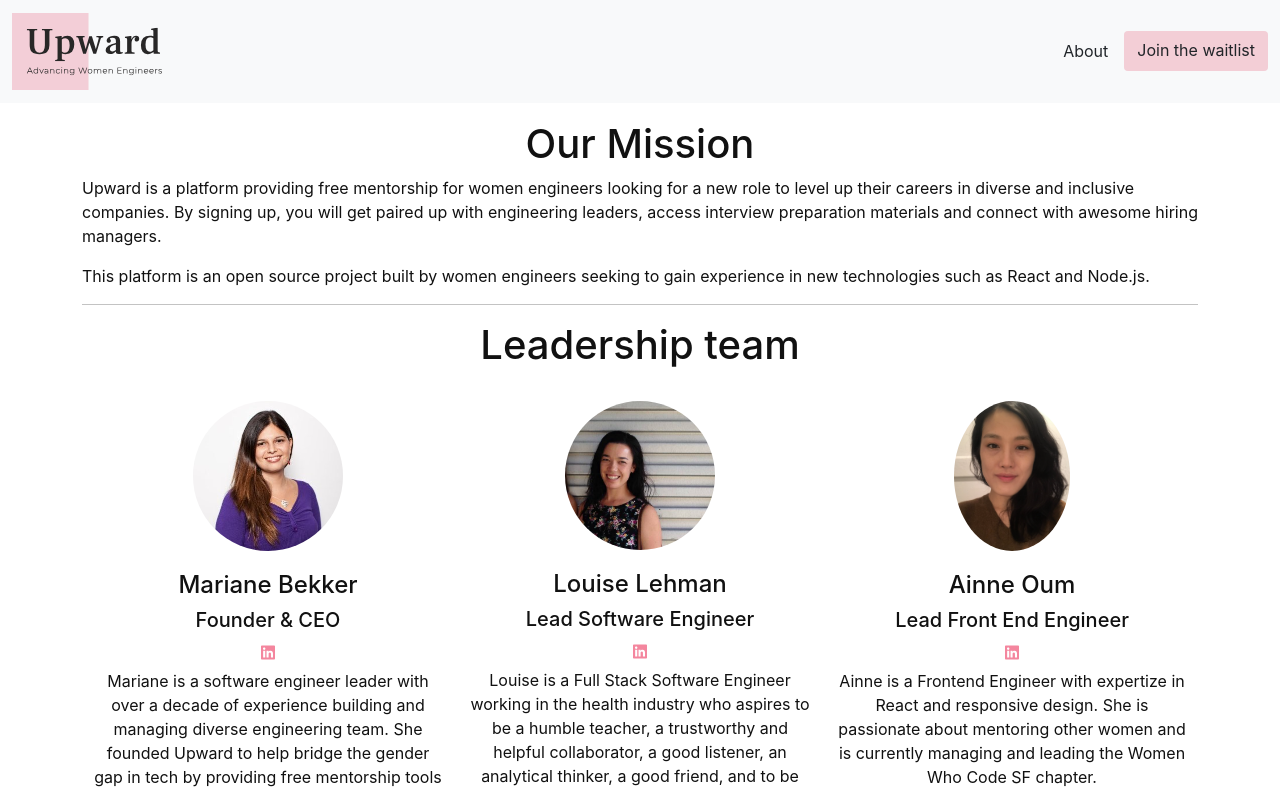
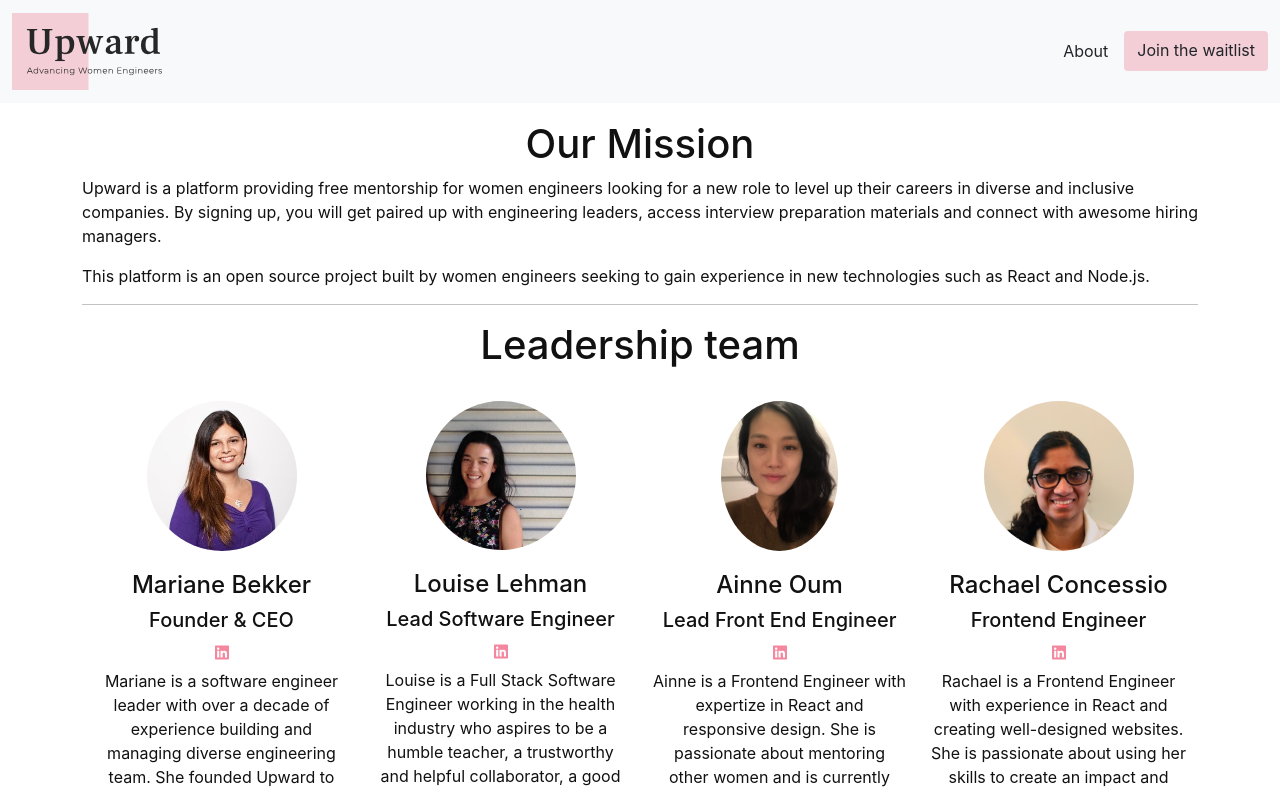
Before and after one commit to upward-dev/Upward, a Next.js app: page /about in a window 1280 px wide. Shown: the top 791 px of the page. Built offline with nearby package versions, Linux system fonts and the light colour scheme.

Commit message:
updated about section

```diff
--- a/pages/about.tsx
+++ b/pages/about.tsx
@@ -33,6 +33,7 @@ function About() {
               role="Founder &amp; CEO"
               linkedin="https://www.linkedin.com/in/marianebekker/"
               bio="Mariane is a software engineer leader with over a decade of experience building and managing diverse engineering team. She founded Upward to help bridge the gender gap in tech by providing free mentorship tools for women engineers."></SpotlightCard>
+
             <SpotlightCard
               name="Louise Lehman"
               role="Lead Software Engineer"
@@ -45,6 +46,14 @@ function About() {
               image="/ainneoum.png"
               linkedin="https://www.linkedin.com/in/ainneoum/"
               bio="Ainne is a Frontend Engineer with expertize in React and responsive design. She is passionate about mentoring other women and is currently managing and leading the Women Who Code SF chapter."></SpotlightCard>
+              <SpotlightCard
+               name='Rachael Concessio'
+               image="/rachaelconcessio.jpg"
+               role="Frontend Engineer"
+               linkedin="https://www.linkedin.com/in/rachael-concessio-1272441a7/"
+               bio="Rachael is a Frontend Engineer with experience in React and creating well-designed websites. She is passionate about using her skills to create an impact and loves to network and collaborate with other developers."
+
+              ></SpotlightCard>
           </div>
           <hr className="dotted"/>
           <h1 className="text-center"> Contributors </h1>
--- a/pages/resumeProfile/[id].tsx
+++ b/pages/resumeProfile/[id].tsx
@@ -7,6 +7,8 @@ export default function ResumeProfile() {
     const router = useRouter();
     const {user} = useContext(UserContext);
     const { id } = router.query;
+
+    // once connected to db, retrieve user data from db based on magic links id of currently logged in user.
     return (
         <div className="container page-margin-top">
             {user?.loading ?  (
```
Also changed, not shown: public/rachaelconcessio.jpg (added).
